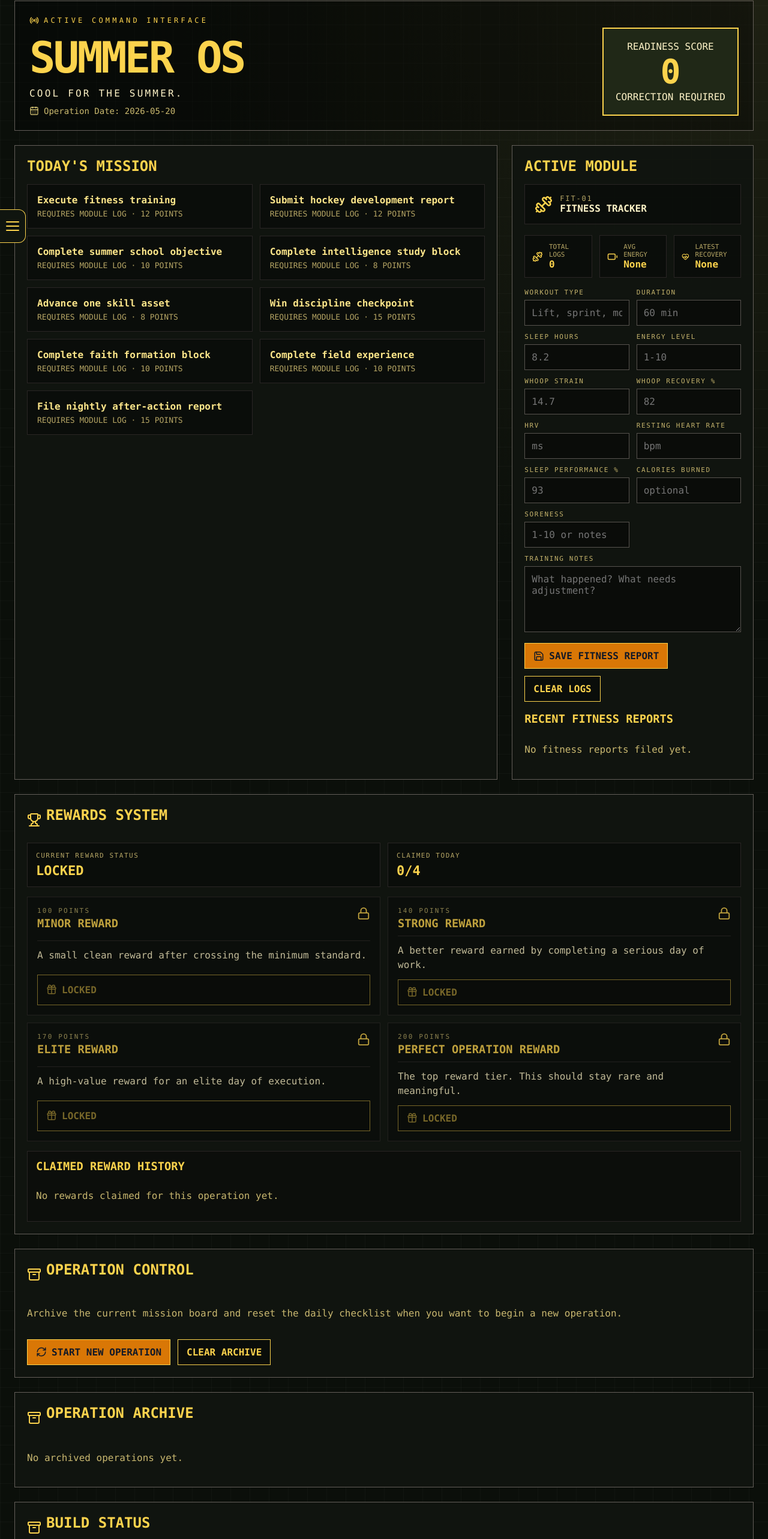
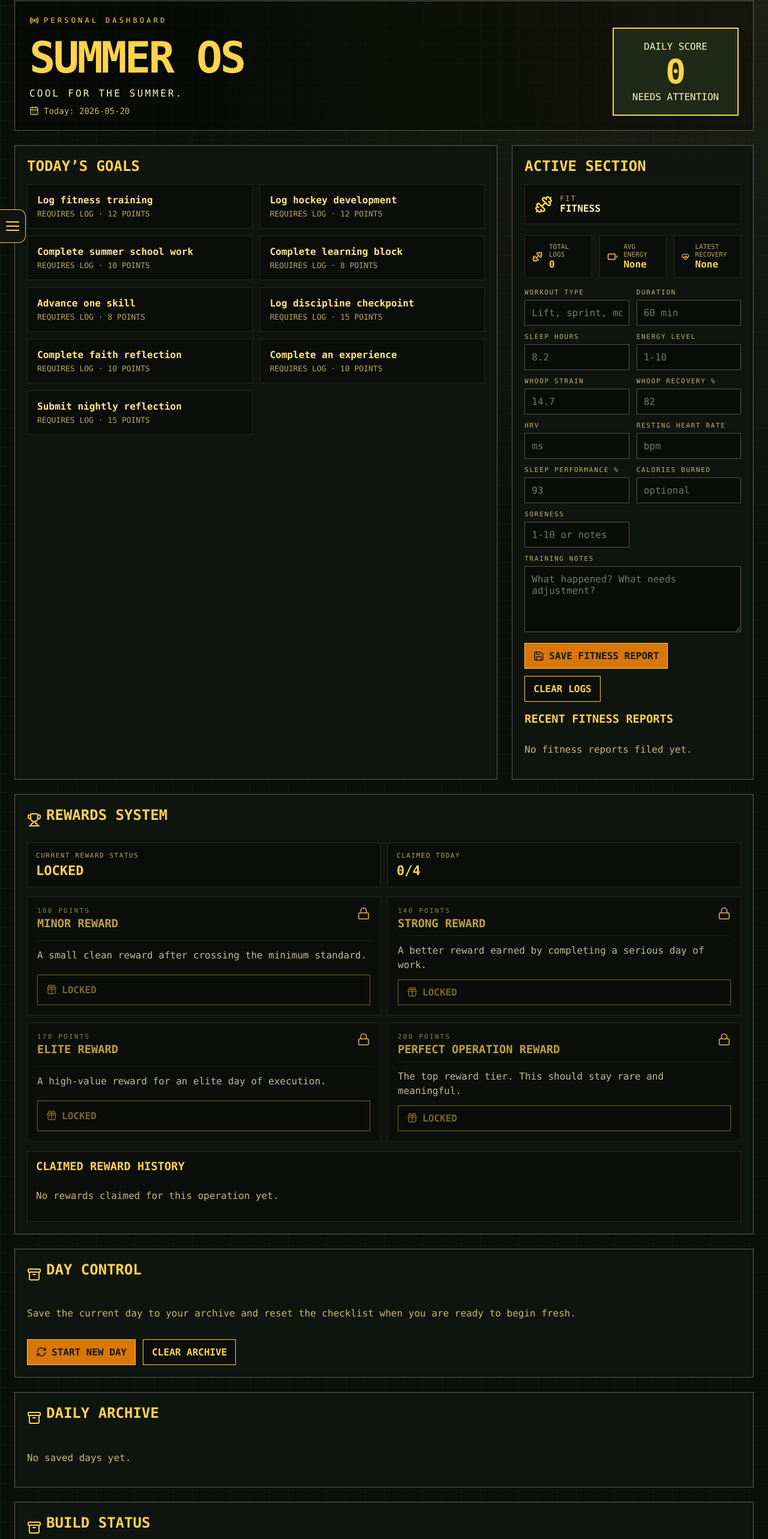
Before and after one commit to lodenjjohnson-alt/CoolForTheSummer, a React (Vite) app: page / in a window 1280 px wide. Shown: the part 23-2589 px from the top of the page at 60% size. Built offline with nearby package versions, Linux system fonts and the light colour scheme.

Commit message:
Modernize main app labels

```diff
--- a/src/App.jsx
+++ b/src/App.jsx
@@ -47,27 +47,27 @@ function makeId(prefix = "operation") {
 }
 
 const modules = [
-  { key: "fitness", taskId: 1, title: "Fitness Tracker", code: "FIT-01", icon: Dumbbell },
-  { key: "hockey", taskId: 2, title: "Hockey Tracker", code: "HKY-02", icon: Shield },
-  { key: "school", taskId: 3, title: "Summer School", code: "SCH-03", icon: GraduationCap },
-  { key: "learning", taskId: 4, title: "Learning Tracker", code: "INT-04", icon: BookOpen },
-  { key: "skills", taskId: 5, title: "Skill Tree", code: "SKL-05", icon: Brain },
-  { key: "discipline", taskId: 6, title: "Discipline Tracker", code: "DSC-06", icon: Flame },
-  { key: "faith", taskId: 7, title: "Faith Tracker", code: "FTH-07", icon: Cross },
-  { key: "experiences", taskId: 8, title: "Experiences", code: "FLD-08", icon: Map },
-  { key: "reflection", taskId: 9, title: "Nightly Reflection", code: "AAR-09", icon: Moon },
+  { key: "fitness", taskId: 1, title: "Fitness", code: "Fit", icon: Dumbbell },
+  { key: "hockey", taskId: 2, title: "Hockey", code: "Hockey", icon: Shield },
+  { key: "school", taskId: 3, title: "Summer School", code: "School", icon: GraduationCap },
+  { key: "learning", taskId: 4, title: "Learning", code: "Learn", icon: BookOpen },
+  { key: "skills", taskId: 5, title: "Skill Tree", code: "Skills", icon: Brain },
+  { key: "discipline", taskId: 6, title: "Discipline", code: "Discipline", icon: Flame },
+  { key: "faith", taskId: 7, title: "Faith", code: "Faith", icon: Cross },
+  { key: "experiences", taskId: 8, title: "Experiences", code: "Experiences", icon: Map },
+  { key: "reflection", taskId: 9, title: "Nightly Reflection", code: "Reflect", icon: Moon },
 ];
 
 const initialTasks = [
-  { id: 1, label: "Execute fitness training", points: 12, done: false },
-  { id: 2, label: "Submit hockey development report", points: 12, done: false },
-  { id: 3, label: "Complete summer school objective", points: 10, done: false },
-  { id: 4, label: "Complete intelligence study block", points: 8, done: false },
-  { id: 5, label: "Advance one skill asset", points: 8, done: false },
-  { id: 6, label: "Win discipline checkpoint", points: 15, done: false },
-  { id: 7, label: "Complete faith formation block", points: 10, done: false },
-  { id: 8, label: "Complete field experience", points: 10, done: false },
-  { id: 9, label: "File nightly after-action report", points: 15, done: false },
+  { id: 1, label: "Log fitness training", points: 12, done: false },
+  { id: 2, label: "Log hockey development", points: 12, done: false },
+  { id: 3, label: "Complete summer school work", points: 10, done: false },
+  { id: 4, label: "Complete learning block", points: 8, done: false },
+  { id: 5, label: "Advance one skill", points: 8, done: false },
+  { id: 6, label: "Log discipline checkpoint", points: 15, done: false },
+  { id: 7, label: "Complete faith reflection", points: 10, done: false },
+  { id: 8, label: "Complete an experience", points: 10, done: false },
+  { id: 9, label: "Submit nightly reflection", points: 15, done: false },
 ];
 
 function makeFreshTasks() {
@@ -96,10 +96,10 @@ function calculateScore(tasks) {
 }
 
 function getStatus(score) {
-  if (score >= 85) return "Dominant";
+  if (score >= 85) return "Elite";
   if (score >= 70) return "Strong";
-  if (score >= 50) return "Acceptable";
-  return "Correction Required";
+  if (score >= 50) return "On Track";
+  return "Needs Attention";
 }
 
 function makeOperationSnapshot(missionState, source = "manual") {
@@ -187,7 +187,7 @@ export default function App() {
         if (prev.date === today) return prev;
 
         if (shouldAutoArchive(prev)) {
-          const snapshot = makeOperationSnapshot(prev, "automatic rollover");
+          const snapshot = makeOperationSnapshot(prev, "automatic day rollover");
           setOperationArchive((archive) => [snapshot, ...archive].slice(0, MAX_ARCHIVED_OPERATIONS));
         }
 
@@ -244,12 +244,12 @@ export default function App() {
 
   function startNewOperation() {
     const confirmed = window.confirm(
-      "Archive the current operation and start a new operation? This resets today's mission checklist and reward claims."
+      "Save today to the archive and start a new day? This resets today's checklist and reward claims."
     );
     if (!confirmed) return;
 
     setMissionState((prev) => {
-      const snapshot = makeOperationSnapshot(prev, "manual start new operation");
+      const snapshot = makeOperationSnapshot(prev, "manual new day");
       setOperationArchive((archive) => [snapshot, ...archive].slice(0, MAX_ARCHIVED_OPERATIONS));
       setSelectedOperationId(snapshot.id);
       return makeFreshMissionState(getLocalDateString());
@@ -257,7 +257,7 @@ export default function App() {
   }
 
   function deleteArchivedOperation(operationId) {
-    const confirmed = window.confirm("Delete this archived operation?");
+    const confirmed = window.confirm("Delete this archived day?");
     if (!confirmed) return;
 
     setOperationArchive((archive) => archive.filter((operation) => operation.id !== operationId));
@@ -265,7 +265,7 @@ export default function App() {
   }
 
   function clearOperationArchive() {
-    const confirmed = window.confirm("Clear the entire operation archive?");
+    const confirmed = window.confirm("Clear the entire daily archive?");
     if (!confirmed) return;
 
     setOperationArchive([]);
@@ -287,7 +287,7 @@ export default function App() {
 
     return (
       <p className="muted">
-        This module shell is ready. Next, build this tracker as its own separate file.
+        This section is ready to be built out.
       </p>
     );
   }
@@ -298,15 +298,15 @@ export default function App() {
         <button
           className="overlay"
           onClick={() => setSidebarOpen(false)}
-          aria-label="Close command rail"
+          aria-label="Close navigation"
         />
       )}
 
       <aside className={`command-rail ${sidebarOpen ? "open" : ""}`}>
         <div className="rail-header">
           <div>
-            <p className="eyebrow">Module Select</p>
-            <h2>Command Rail</h2>
+            <p className="eyebrow">Navigation</p>
+            <h2>Menu</h2>
           </div>
 
           <button className="icon-button" onClick={() => setSidebarOpen(false)}>
@@ -343,7 +343,7 @@ export default function App() {
         <button
           className="pull-tab"
           onClick={() => setSidebarOpen(true)}
-          aria-label="Open command rail"
+          aria-label="Open navigation"
         >
           <span />
           <span />
@@ -356,7 +356,7 @@ export default function App() {
           <div>
             <div className="interface-label">
               <Radio size={16} />
-              Active Command Interface
+              Personal Dashboard
             </div>
 
             <motion.h1 initial={{ opacity: 0, y: 8 }} animate={{ opacity: 1, y: 0 }}>
@@ -367,12 +367,12 @@ export default function App() {
 
             <p className="date-line">
               <CalendarDays size={16} />
-              Operation Date: {operationDate}
+              Today: {operationDate}
             </p>
           </div>
 
           <div className="score-card">
-            <p>Readiness Score</p>
+            <p>Daily Score</p>
             <strong>{score}</strong>
             <span>{getStatus(score)}</span>
           </div>
@@ -380,7 +380,7 @@ export default function App() {
 
         <section className="grid">
           <div className="panel wide">
-            <h2>Today's Mission</h2>
+            <h2>Today’s Goals</h2>
 
             <div className="task-grid">
               {tasks.map((task) => (
@@ -390,14 +390,14 @@ export default function App() {
                   aria-label={`${task.label}: ${task.done ? "complete" : "incomplete"}`}
                 >
                   <strong>{task.label}</strong>
-                  <span>{task.done ? "Logged" : "Requires module log"} · {task.points} points</span>
+                  <span>{task.done ? "Logged" : "Requires log"} · {task.points} points</span>
                 </div>
               ))}
             </div>
           </div>
 
           <div className="panel">
-            <h2>Active Module</h2>
+            <h2>Active Section</h2>
 
             <div className="active-module">
               <ActiveIcon size={30} />
@@ -420,17 +420,17 @@ export default function App() {
         <section className="panel operation-control-panel">
           <div className="section-title">
             <Archive size={24} />
-            <h2>Operation Control</h2>
+            <h2>Day Control</h2>
           </div>
 
           <p className="muted">
-            Archive the current mission board and reset the daily checklist when you want to begin a new operation.
+            Save the current day to your archive and reset the checklist when you are ready to begin fresh.
           </p>
 
           <div className="module-actions">
             <button className="primary-action" onClick={startNewOperation}>
               <RefreshCw size={18} />
-              Start New Operation
+              Start New Day
             </button>
 
             <button className="secondary-action" onClick={clearOperationArchive}>
@@ -442,11 +442,11 @@ export default function App() {
         <section className="panel operation-archive-panel">
           <div className="section-title">
             <Archive size={24} />
-            <h2>Operation Archive</h2>
+            <h2>Daily Archive</h2>
           </div>
 
           {operationArchive.length === 0 ? (
-            <p className="muted">No archived operations yet.</p>
+            <p className="muted">No saved days yet.</p>
           ) : (
             <div className="operation-archive-layout">
               <div className="operation-archive-list">
@@ -458,7 +458,7 @@ export default function App() {
                   >
                     <strong>{operation.date}</strong>
                     <span>{operation.score} pts · {operation.status}</span>
-                    <small>{operation.completedCount}/{operation.totalCount} missions</small>
+                    <small>{operation.completedCount}/{operation.totalCount} goals</small>
                   </button>
                 ))}
               </div>
@@ -467,7 +467,7 @@ export default function App() {
                 <div className="operation-archive-detail">
                   <div className="operation-archive-detail-header">
                     <div>
-                      <p>Archived Operation</p>
+                      <p>Saved Day</p>
                       <h3>{selectedOperation.date}</h3>
                       <span>{selectedOperation.archivedAt} · {selectedOperation.source}</span>
                     </div>
@@ -475,7 +475,7 @@ export default function App() {
                     <button
                       className="danger-action small"
                       onClick={() => deleteArchivedOperation(selectedOperation.id)}
-                      aria-label="Delete archived operation"
+                      aria-label="Delete saved day"
                     >
                       <Trash2 size={14} />
                     </button>
@@ -498,7 +498,7 @@ export default function App() {
 
                   <div className="operation-task-columns">
                     <div>
-                      <h4>Completed Missions</h4>
+                      <h4>Completed Goals</h4>
                       {selectedOperation.completedTasks.length === 0 ? (
                         <p className="muted">None completed.</p>
                       ) : (
@@ -509,9 +509,9 @@ export default function App() {
                     </div>
 
                     <div>
-                      <h4>Missed Missions</h4>
+                      <h4>Missed Goals</h4>
                       {selectedOperation.missedTasks.length === 0 ? (
-                        <p className="muted">No missed missions.</p>
+                        <p className="muted">No missed goals.</p>
                       ) : (
                         selectedOperation.missedTasks.map((task) => (
                           <p key={task.id} className="operation-task-line missed">{task.label}</p>
@@ -532,7 +532,7 @@ export default function App() {
           </div>
 
           <p className="muted">
-            Rewards system active. Operation archive active. Daily mission tasks are locked to module logs. Completed objectives: {completed}/{tasks.length}.
+            Modern dashboard theme active. Daily goals are locked to module logs. Completed goals: {completed}/{tasks.length}.
           </p>
         </section>
       </main>
```
